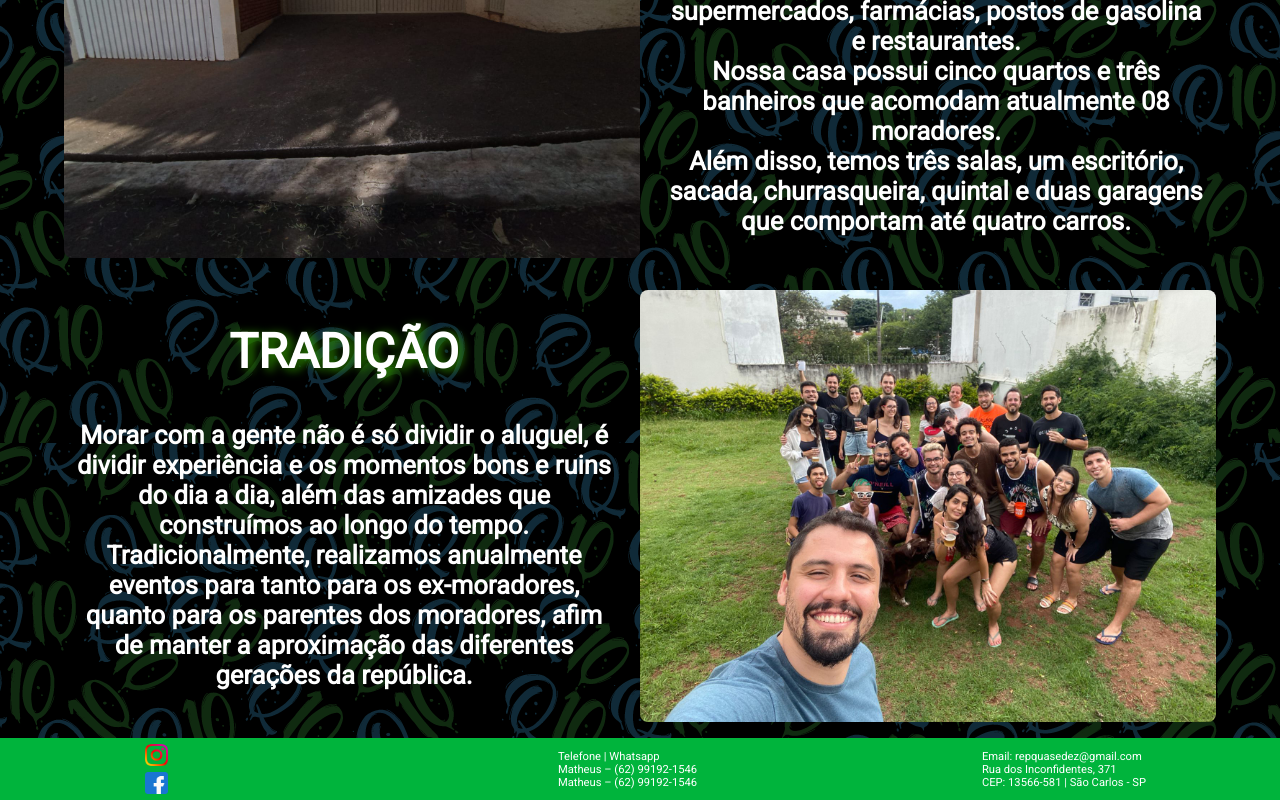
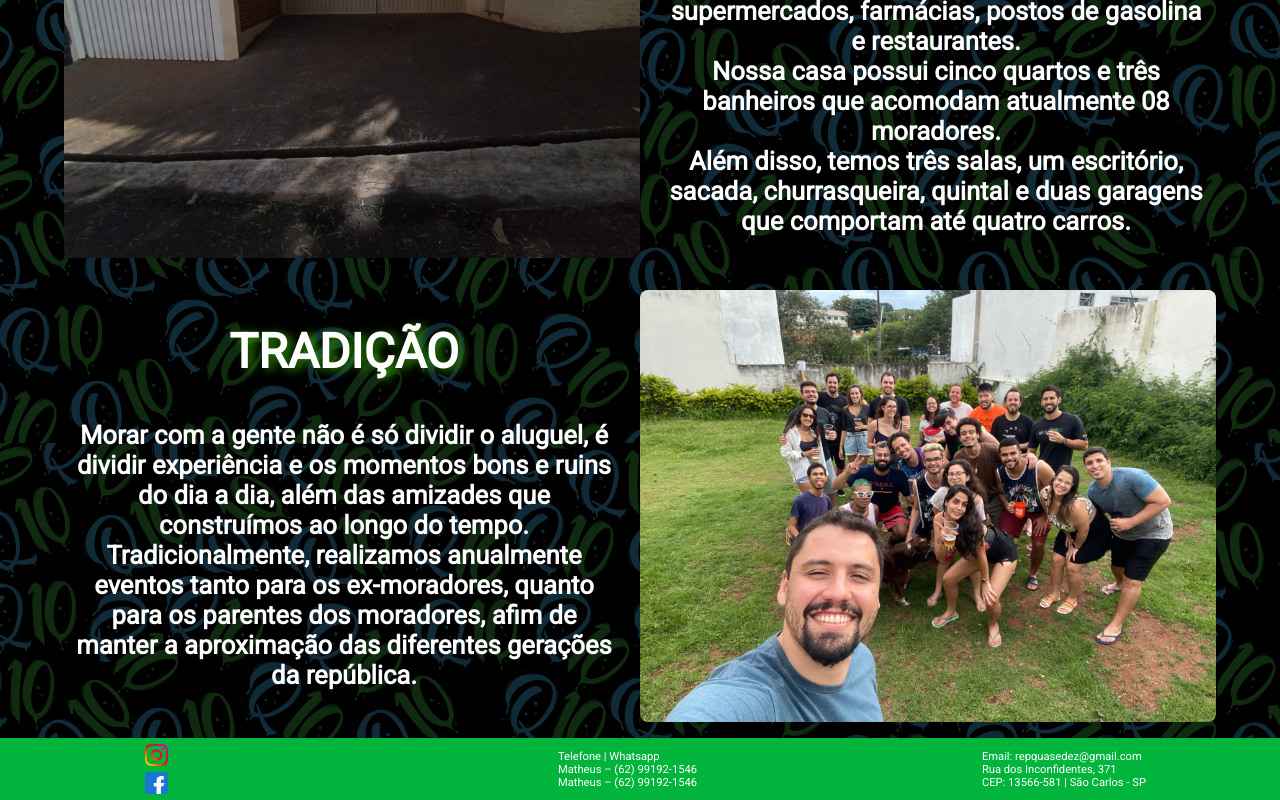
Before and after one commit to paulimmds/landing-page-qdez, a Vue app in the folder site/: page /sobre_nos in a window 1280 px wide. Shown: the part 997-1797 px from the top of the page. Built offline with nearby package versions, Linux system fonts and the light colour scheme.

Commit message:
corrigindo erros

```diff
--- a/site/src/App.vue
+++ b/site/src/App.vue
@@ -53,6 +53,8 @@ export default {
 html {
   background-image: var(--background-image);
   background-attachment: fixed;
+  width: 100%;
+  height: 100%;
 }
 
 </style>
--- a/site/src/views/SobreNos.vue
+++ b/site/src/views/SobreNos.vue
@@ -35,7 +35,7 @@
         <div class="parag">
           <p>Morar com a gente não é só dividir o aluguel, é dividir experiência e os momentos bons e ruins do dia a dia,
             além das amizades que construímos ao longo do tempo.</p>
-          <p>Tradicionalmente, realizamos anualmente eventos para tanto para os ex-moradores, quanto para os parentes dos
+          <p>Tradicionalmente, realizamos anualmente eventos tanto para os ex-moradores, quanto para os parentes dos
              moradores, afim de manter a aproximação das diferentes gerações da república.</p>
         </div>
         <!-- <button>
```
